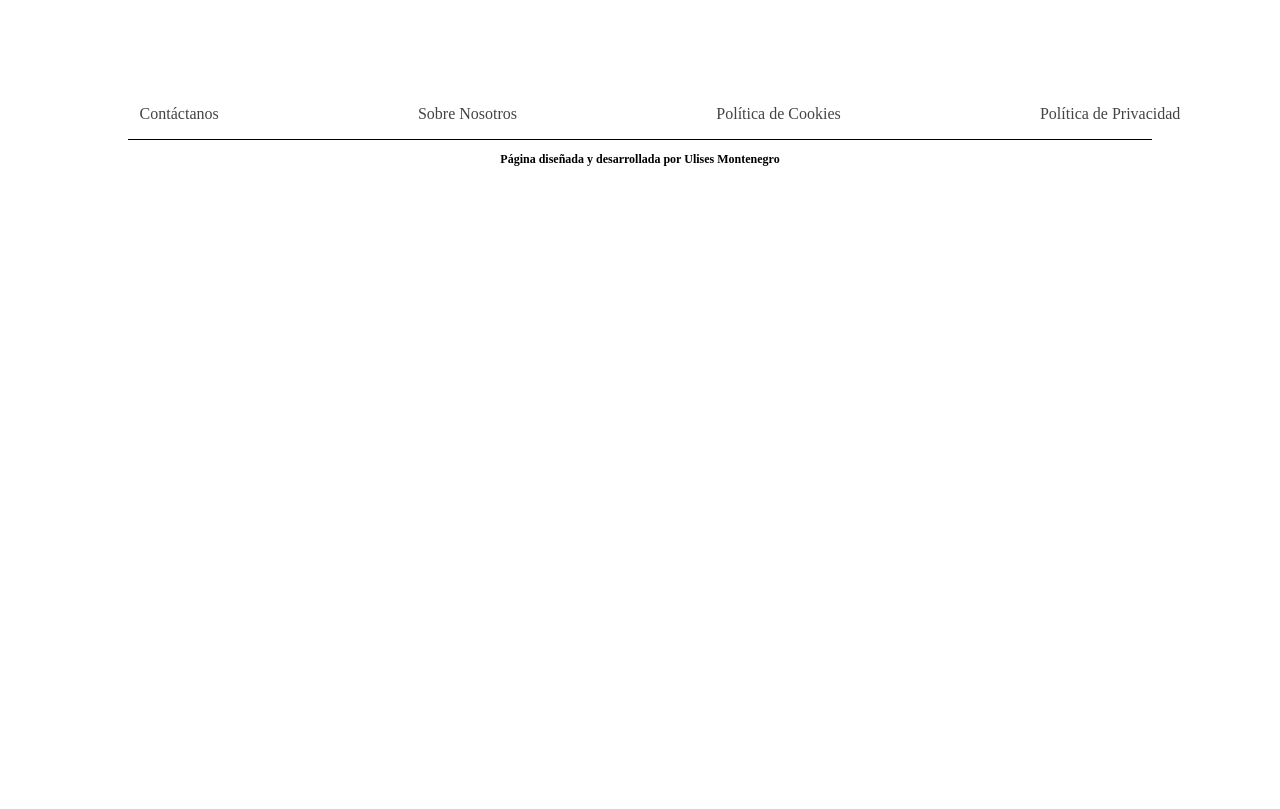
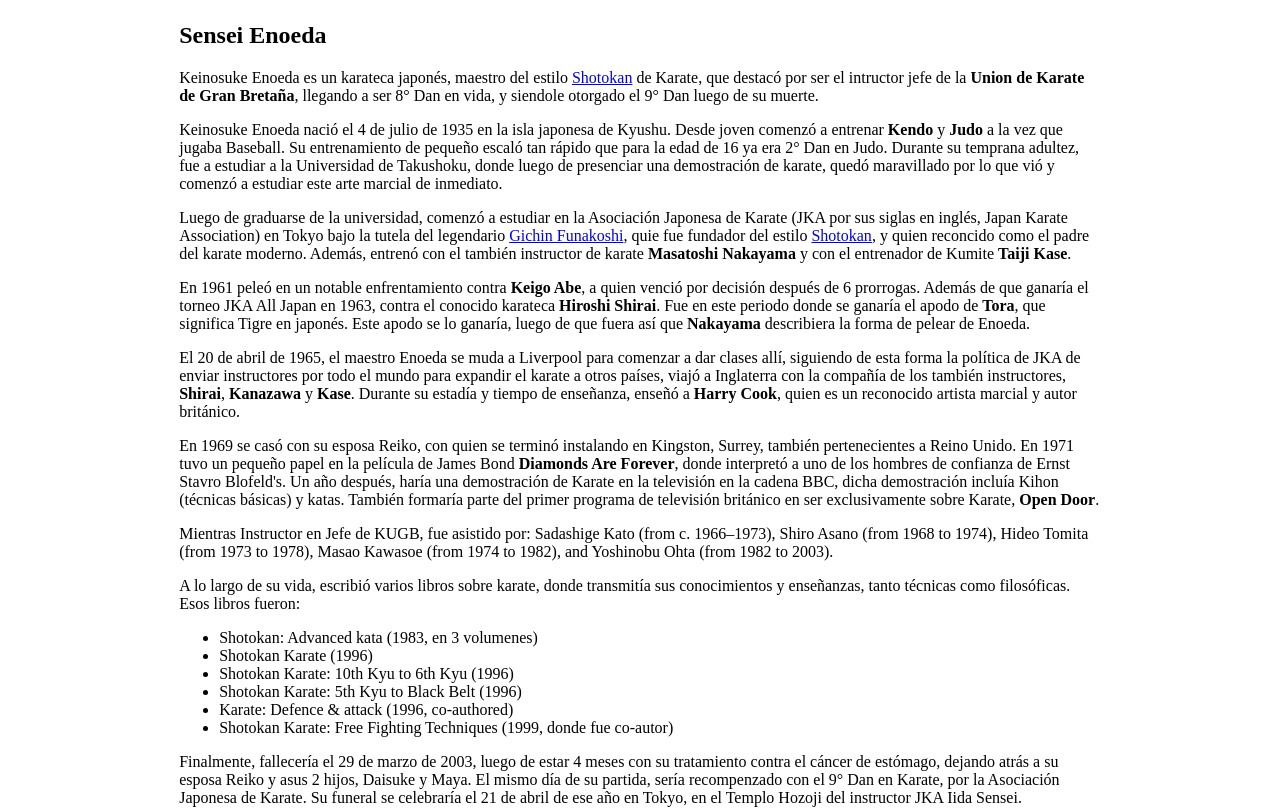
Before and after one commit to Ulise22/karate-info, a Next.js app: page /peleadores/keinosuke-enoeda in a window 1280 px wide. Before the commit this address had no page. Shown: the part 745-1554 px from the top of the page. Before the commit the page ends 924 px from the top, so only its background shows below. Built offline with nearby package versions, Linux system fonts and the light colour scheme; a web font is replaced by a local one.

Commit message:
keinosuke enoeda article done

```diff
--- /dev/null
+++ b/src/app/peleadores/(peleadores)/keinosuke-enoeda/page.tsx
@@ -0,0 +1,32 @@
+import styles from '../../components/peleador.module.css'
+import enoeda from '@/assets/peleadores/Keinosuk-Enoeda.webp'
+import ArticlesHero from '@/components/ArticlesHero'
+import Link from 'next/link'
+
+export default function Enoeda () {
+    return(
+        <main className={styles.peleador}>
+            <ArticlesHero title='Keinosuke Enoeda' img={enoeda} />
+            <section className={styles.peleador__article}>
+                <h2 className={styles.peleador__article__subtitle}>Sensei Enoeda</h2>
+                <p className={styles.peleador__article__text}>Keinosuke Enoeda es un karateca japonés, maestro del estilo <Link href='/estilos/karate-shotokan'>Shotokan</Link> de Karate, que destacó por ser el intructor jefe de la <b>Union de Karate de Gran Bretaña</b>, llegando a ser 8° Dan en vida, y siendole otorgado el 9° Dan luego de su muerte.</p>
+                <p className={styles.peleador__article__text}>Keinosuke Enoeda nació el 4 de julio de 1935 en la isla japonesa de Kyushu. Desde joven comenzó a entrenar <b>Kendo</b> y <b>Judo</b> a la vez que jugaba Baseball. Su entrenamiento de pequeño escaló tan rápido que para la edad de 16 ya era 2° Dan en Judo. Durante su temprana adultez, fue a estudiar a la Universidad de Takushoku, donde luego de presenciar una demostración de karate, quedó maravillado por lo que vió y comenzó a estudiar este arte marcial de inmediato.</p>
+                <p className={styles.peleador__article__text}>Luego de graduarse de la universidad, comenzó a estudiar en la Asociación Japonesa de Karate (JKA por sus siglas en inglés, Japan Karate Association) en Tokyo bajo la tutela del legendario <Link href='/peleadores/gichin-funakoshi'>Gichin Funakoshi</Link>, quie fue fundador del estilo <Link href='/estilos/karate-shotokan'>Shotokan</Link>, y quien reconcido como el padre del karate moderno. Además, entrenó con el también instructor de karate <b>Masatoshi Nakayama</b> y con el entrenador de Kumite <b>Taiji Kase</b>.</p>
+                <p className={styles.peleador__article__text}>En 1961 peleó en un notable enfrentamiento contra <b>Keigo Abe</b>, a quien venció por decisión después de 6 prorrogas. Además de que ganaría el torneo JKA All Japan en 1963, contra el conocido karateca <b>Hiroshi Shirai</b>. Fue en este periodo donde se ganaría el apodo de <b>Tora</b>, que significa Tigre en japonés. Este apodo se lo ganaría, luego de que fuera así que <b>Nakayama</b> describiera la forma de pelear de Enoeda.</p>
+                <p className={styles.peleador__article__text}>El 20 de abril de 1965, el maestro Enoeda se muda a Liverpool para comenzar a dar clases allí, siguiendo de esta forma la política de JKA de enviar instructores por todo el mundo para expandir el karate a otros países, viajó a Inglaterra con la compañía de los también instructores, <b>Shirai</b>, <b>Kanazawa</b> y <b>Kase</b>. Durante su estadía y tiempo de enseñanza, enseñó a <b>Harry Cook</b>, quien es un reconocido artista marcial y autor británico.</p>
+                <p className={styles.peleador__article__text}>En 1969 se casó con su esposa Reiko, con quien se terminó instalando en Kingston, Surrey, también pertenecientes a Reino Unido. En 1971 tuvo un pequeño papel en la película de James Bond <b>Diamonds Are Forever</b>, donde interpretó a uno de los hombres de confianza de Ernst Stavro Blofeld&apos;s. Un año después, haría una demostración de Karate en la televisión en la cadena BBC, dicha demostración incluía Kihon (técnicas básicas) y katas. También formaría parte del primer programa de televisión británico en ser exclusivamente sobre Karate, <b>Open Door</b>.</p>
+                <p className={styles.peleador__article__text}>Mientras Instructor en Jefe de KUGB, fue asistido por: Sadashige Kato (from c. 1966–1973), Shiro Asano (from 1968 to 1974), Hideo Tomita (from 1973 to 1978), Masao Kawasoe (from 1974 to 1982), and Yoshinobu Ohta (from 1982 to 2003).</p>
+                <p className={styles.peleador__article__text}>A lo largo de su vida, escribió varios libros sobre karate, donde transmitía sus conocimientos y enseñanzas, tanto técnicas como filosóficas. Esos libros fueron: </p>
+                <ul className={styles.peleador__article__text}>
+                    <li>Shotokan: Advanced kata (1983, en 3 volumenes)</li>
+                    <li>Shotokan Karate (1996)</li>
+                    <li>Shotokan Karate: 10th Kyu to 6th Kyu (1996)</li>
+                    <li>Shotokan Karate: 5th Kyu to Black Belt (1996)</li>
+                    <li>Karate: Defence & attack (1996, co-authored)</li>
+                    <li>Shotokan Karate: Free Fighting Techniques (1999, donde fue co-autor)</li>
+                </ul>
+                <p className={styles.peleador__article__text}>Finalmente, fallecería el 29 de marzo de 2003, luego de estar 4 meses con su tratamiento contra el cáncer de estómago, dejando atrás a su esposa Reiko y asus 2 hijos, Daisuke y Maya. El mismo día de su partida, sería recompenzado con el 9° Dan en Karate, por la Asociación Japonesa de Karate. Su funeral se celebraría el 21 de abril de ese año en Tokyo, en el Templo Hozoji del instructor JKA Iida Sensei.</p>
+            </section>
+        </main>
+    )
+}
--- a/src/app/peleadores/page.tsx
+++ b/src/app/peleadores/page.tsx
@@ -8,6 +8,7 @@ import oscar from '@/assets/homepage/peleadores/oscar_higa.jpg'
 import yorgelis from '@/assets/homepage/peleadores/yorgelis_salazar.jpg'
 import masoyama from '@/assets/homepage/peleadores/masoyama.jpg'
 import petit from '@/assets/peleadores/petit.jpg'
+import enoeda from '@/assets/peleadores/enoeda.webp'
 
 export default function Peleadores () {
     return(
@@ -23,6 +24,7 @@ export default function Peleadores () {
                 <PeleadorArticle peleadorImage={yorgelis} nombre='Yorgelis Salazar' link='/peleadores/yorgelis-salazar' />
                 <PeleadorArticle peleadorImage={masoyama} nombre='Masutatsu Ōyama' link='/peleadores/masutatsu-oyama' />
                 <PeleadorArticle peleadorImage={petit} nombre='Arturo Petit' link='/peleadores/arturo-petit' />
+                <PeleadorArticle peleadorImage={enoeda} nombre='Keinosuke Enoeda' link='/peleadores/keinosuke-enoeda' />
             </section>
         </main>
     )
```
Also changed, not shown: src/assets/peleadores/Keinosuk-Enoeda.webp (added), src/assets/peleadores/enoeda.webp (added).
